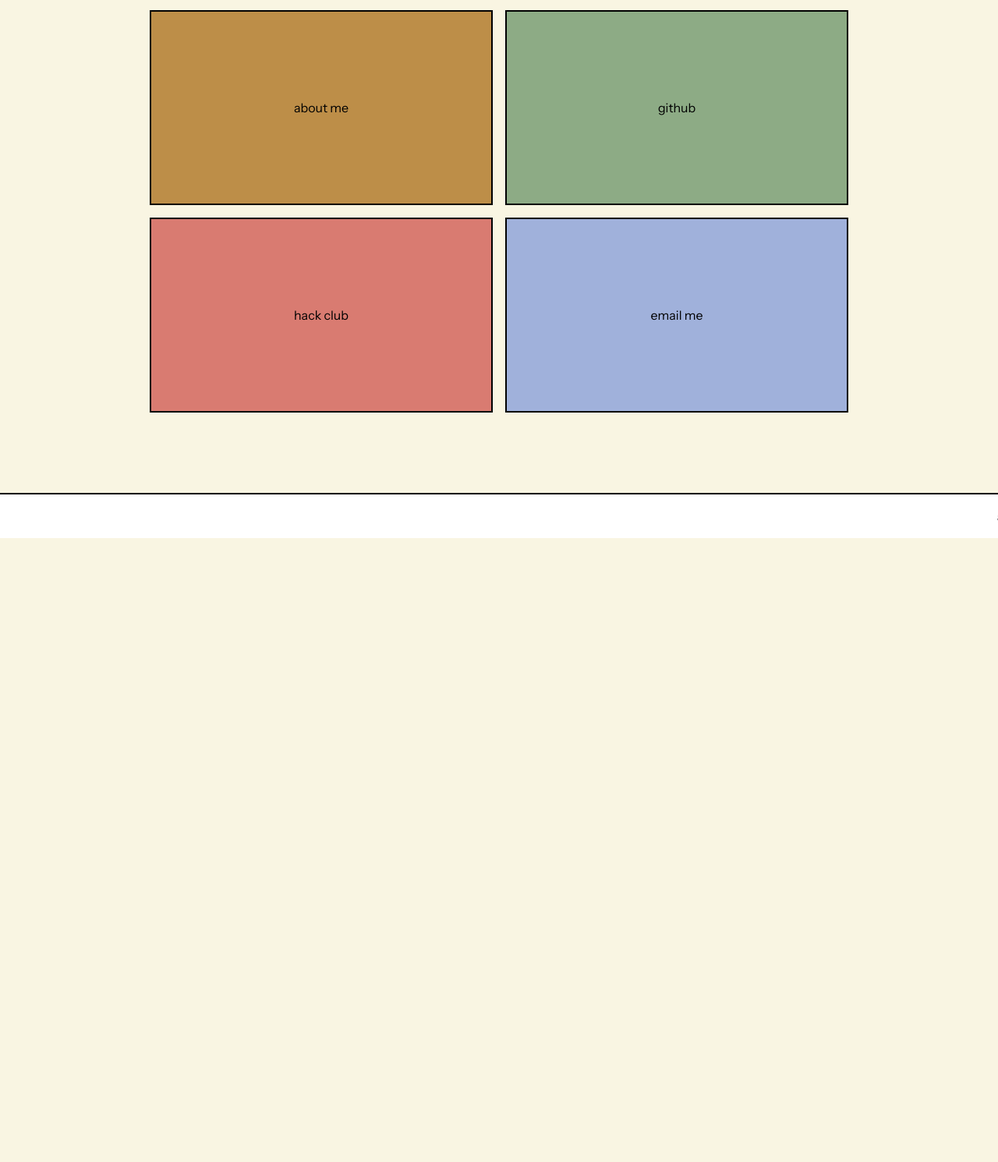
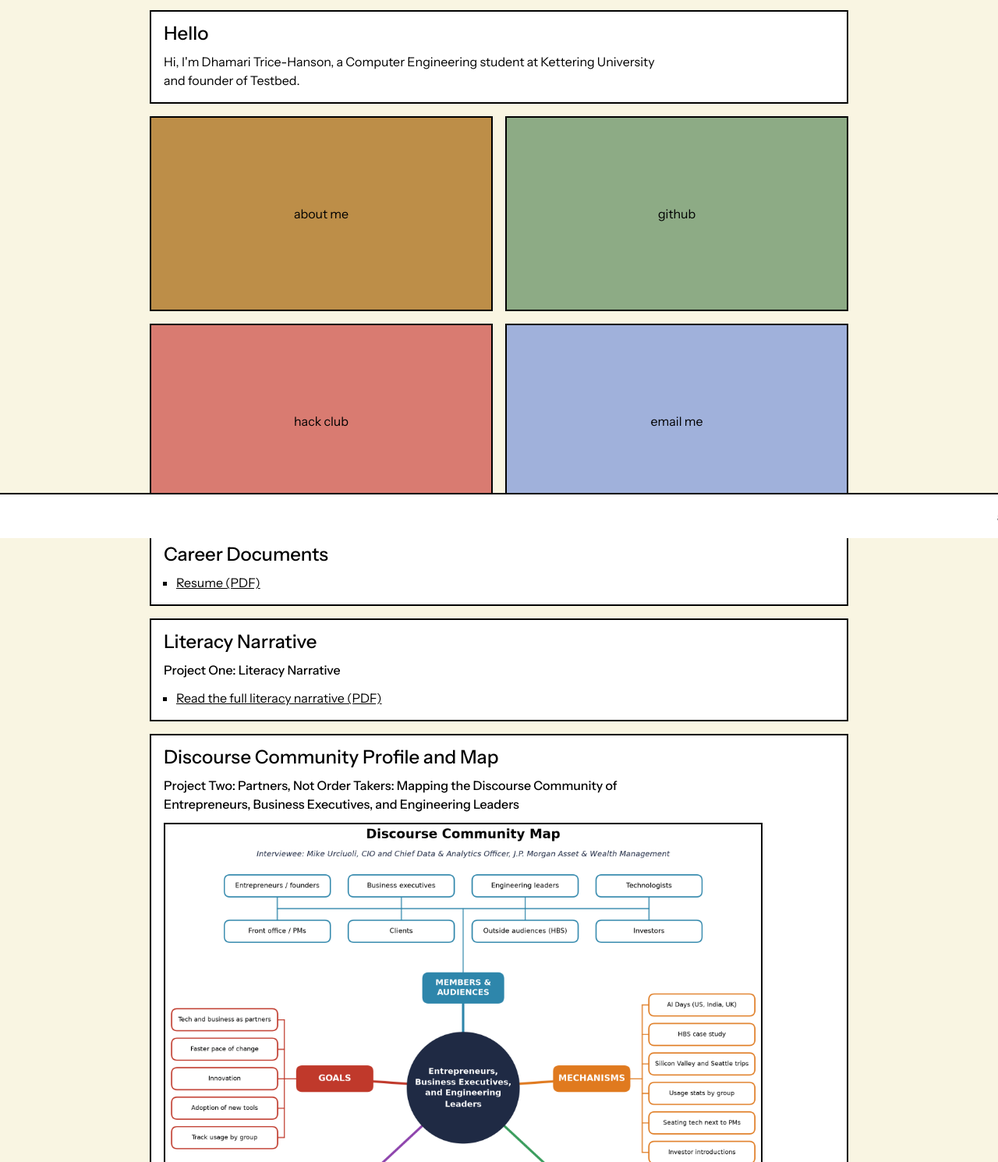
Before and after one commit to dhamariT/dhamari-land, a plain HTML site: page index.html in a window 1280 px wide. Shown: the part 110-1600 px from the top of the page at 78% size. Before the commit the page ends 800 px from the top, so only its background shows below. Drawn offline with Linux system fonts and the light colour scheme.

Commit message:
Add COMM 101 electronic portfolio sections
Intro with photo slot, Career Documents (resume), Literacy Narrative,
and Discourse Community Profile and Map, plus the PDFs and map image.

Co-authored-by: Dhamari Trice-Hanson <dhamariT@users.noreply.github.com>

```diff
--- a/index.html
+++ b/index.html
@@ -27,6 +27,20 @@
             <div class="grid-icon" id="grid-icon" aria-label="shuffle the grid" role="button" tabindex="0"></div>
         </div>
 
+        <!-- ===== portfolio: introduction ===== -->
+        <section class="panel intro" id="intro">
+            <!-- drop a professional photo at assets/photo.jpg. it hides itself until the file exists. -->
+            <img class="intro-photo" src="assets/photo.jpg" alt="Dhamari Trice-Hanson"
+                onerror="this.remove()" />
+            <div class="intro-text">
+                <h2>Hello</h2>
+                <!-- INTRO -->
+                <!-- EDIT ME: replace the paragraph below with your own introduction. -->
+                <p>Hi, I'm Dhamari Trice-Hanson, a Computer Engineering student at Kettering University and founder of Testbed.</p>
+                <!-- /INTRO -->
+            </div>
+        </section>
+
         <!--
           ADD A TILE = two steps.
           1. copy an <a> block below, set data-id and the background-color
@@ -49,6 +63,42 @@
                 <div class="module email" data-id="email" style="background-color: #9db1e3"></div>
             </a>
         </div>
+
+        <!-- ===== portfolio: career documents ===== -->
+        <section class="panel" id="career-documents">
+            <h2>Career Documents</h2>
+            <ul class="doc-list">
+                <li><a href="docs/Trice-Hanson-Dhamari-Resume.pdf" target="_blank" rel="noopener">Resume (PDF)</a></li>
+            </ul>
+        </section>
+
+        <!-- ===== portfolio: literacy narrative ===== -->
+        <section class="panel" id="literacy-narrative">
+            <h2>Literacy Narrative</h2>
+            <!-- LIT-FRAMING -->
+            <!-- EDIT ME: add a short framing paragraph under the title line. -->
+            <p class="framing"><strong>Project One: Literacy Narrative</strong></p>
+            <!-- /LIT-FRAMING -->
+            <ul class="doc-list">
+                <li><a href="docs/Trice-Hanson_COMM101_Paper1_Rough_Draft.pdf" target="_blank" rel="noopener">Read the full literacy narrative (PDF)</a></li>
+            </ul>
+        </section>
+
+        <!-- ===== portfolio: discourse community profile and map ===== -->
+        <section class="panel" id="discourse-community">
+            <h2>Discourse Community Profile and Map</h2>
+            <!-- DC-FRAMING -->
+            <!-- EDIT ME: add a short framing paragraph under the title line. -->
+            <p class="framing"><strong>Project Two: Partners, Not Order Takers: Mapping the Discourse Community of Entrepreneurs, Business Executives, and Engineering Leaders</strong></p>
+            <!-- /DC-FRAMING -->
+            <a href="assets/discourse_map_v2.png" target="_blank" rel="noopener">
+                <img class="map" src="assets/discourse_map_v2.png" width="2122" height="1938"
+                    alt="Discourse community map of entrepreneurs, business executives, and engineering leaders, showing members and audiences, goals, mechanisms, lexis, genres, and challenges" />
+            </a>
+            <ul class="doc-list">
+                <li><a href="docs/Trice-Hanson_Project2_Rough_Draft_v2.pdf" target="_blank" rel="noopener">Read the full discourse community profile (PDF)</a></li>
+            </ul>
+        </section>
     </main>
 
     <footer>
--- a/styles/style.css
+++ b/styles/style.css
@@ -35,6 +35,92 @@ body {
 h1 {
   font-weight: 500;
   font-size: 2rem;
+}
+
+/* portfolio panels. same white box + black border as the header. */
+main {
+  margin-bottom: 5rem;
+}
+
+.panel {
+  margin: 1rem 0;
+  padding: 1rem;
+  background-color: white;
+  border: 2px solid black;
+  line-height: 1.5rem;
+}
+
+.panel h2 {
+  font-weight: 500;
+  font-size: 1.5rem;
+  margin-bottom: 0.75rem;
+}
+
+.panel p {
+  max-width: 40rem;
+  overflow-wrap: break-word;
+  margin-bottom: 0.75rem;
+}
+
+.panel .framing strong {
+  font-weight: 500;
+}
+
+.panel a {
+  text-decoration: underline;
+}
+
+.panel a:hover {
+  color: blue;
+}
+
+.doc-list {
+  margin-top: 0.5rem;
+}
+
+.doc-list li {
+  list-style: square;
+  margin-left: 1rem;
+}
+
+.intro {
+  display: flex;
+  gap: 1rem;
+  align-items: flex-start;
+  flex-wrap: wrap;
+}
+
+.intro-photo {
+  width: 12rem;
+  max-width: 100%;
+  height: auto;
+  aspect-ratio: 4 / 5;
+  object-fit: cover;
+  border: 2px solid black;
+  display: block;
+  flex-shrink: 0;
+}
+
+.intro-text {
+  flex: 1 1 18rem;
+  min-width: 0;
+}
+
+.intro-text p:last-of-type {
+  margin-bottom: 0;
+}
+
+.panel .map {
+  display: block;
+  width: 100%;
+  max-width: 48rem;
+  height: auto;
+  border: 2px solid black;
+  margin: 0.5rem 0 1rem;
+}
+
+.panel .map:hover {
+  box-shadow: 0 0 10px gold;
 }
 
 .grid-icon {
```
Also changed, not shown: assets/discourse_map_v2.png (added), 3 other files.
